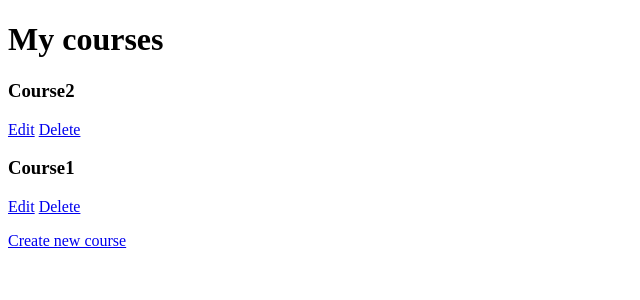
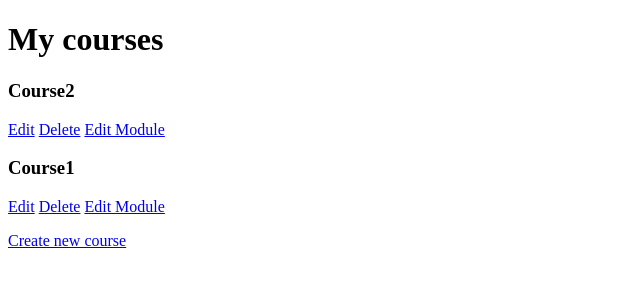
Before and after one commit to itzzvivek/Django-E-learning-Plateform, a Django app: page /core/mine/ in a window 1280 px wide. Shown: the part 60-360 px from the top of the page, without its empty margins (0-640 px from the left). Run offline with Django 4.2, Linux system fonts and the light colour scheme; a user stored in the database is signed in; data comes from the database, SQL or seed files in the repository.

Commit message:
add content features

```diff
--- a/core/forms.py
+++ b/core/forms.py
@@ -2,4 +2,4 @@ from django import forms
 from django.forms.models import inlineformset_factory
 from .models import Course, Module
 
-ModuleFormSet = inlineformset_factory(Course,Module,fields=['title','descriptions'],extra=2,can_delete =True)
+ModuleFormSet = inlineformset_factory(Course,Module,fields=['title','description'],extra=2,can_delete =True)
--- a/core/templates/core/manage/course/list.html
+++ b/core/templates/core/manage/course/list.html
@@ -9,6 +9,7 @@
     <p>
       <a href="{% url "course_edit" course.id %}">Edit</a>
       <a href="{% url "course_delete" course.id %}">Delete</a>
+      <a href="{% url "course_module_update" course.id %}">Edit Module</a>
     </p>
   </div>
   {% empty %}
--- a/core/templates/core/manage/course/module/formset.html
+++ b/core/templates/core/manage/module/formset.html
@@ -1,5 +1,6 @@
-{% extends "base.html" %} {% block title %} Edit "{{ course.title }}" {%
-endblock %} {% block content %}
+{% extends "base.html" %}
+{% block title %} Edit "{{ course.title }}"
+{% endblock %} {% block content %}
 <h1>Edit "{{ course.title }}"</h1>
 <div class="module">
   <h2>Course modules</h2>
--- a/core/urls.py
+++ b/core/urls.py
@@ -7,4 +7,7 @@ urlpatterns =[
     path('<pk>/edit/',views.CourseUpdateView.as_view(),name='course_edit'),
     path('<pk>/delete/',views.CourseDeleteView.as_view(),name='course_delete'),
     path('<pk>/module/',views.CourseModuleUpdateView.as_view(),name='course_module_update'),
+    path('module/<int:module_id>/content/<module_name>/create/',views.ContentCreateUpdateView.as_view(),name = 'module_content_create'),
+    path('module/<int:module_id>/content/<module_name>/<id>',views.ContentCreateUpdateView.as_view(),name='module_content_update'),
+    path('content/<int:id>/delete/',views.ContentDeleteView.as_view(),name='module_content_delete'),
 ]
--- a/core/views.py
+++ b/core/views.py
@@ -1,11 +1,14 @@
-from django.shortcuts import redirect,get_object_or_404
+from django.shortcuts import render,get_object_or_404
 from django.urls import reverse_lazy
 from django.views.generic.edit import CreateView, UpdateView, DeleteView
 from django.views.generic import ListView
 from django.contrib.auth.mixins import LoginRequiredMixin,PermissionRequiredMixin
-from django.views.generic.base import TemplateResponseMixin, View
-from .forms import  ModuleFormSet
 from .models import Course
+from django.views.generic.base import TemplateResponseMixin,View
+from django.forms.models import modelform_factory
+from django.apps import apps
+from .models import Module, Content
+from .forms import ModuleFormSet
 # Create your views here.
 
 class OwnerMixin(object):
@@ -41,24 +44,75 @@ class CourseDeleteView(OwnerCourseMixin, DeleteView):
     permission_required = 'core.delete_course'
 
 class CourseModuleUpdateView(TemplateResponseMixin, View):
-    template_name = 'core/manage/course/module/formset.html'
+    template_name = 'core/manage/module/formset.html'
     course = None
 
-    def get_formset(self, data=None):
-        return ModuleFormSet(instance=self.course,data=data)
+    def get_formset(self,data=None):
+        return ModuleFormSet(instance=self.course, data=data)
 
     def dispatch(self,request,pk):
         self.course = get_object_or_404(Course,id=pk,owner=request.user)
-        return super().dispatch(request, pk)
+        return super().dispatch(request,pk)
 
-    def get(self,request,*args, **kwargs):
+    def get(self, request, *args, **kwargs):
         formset = self.get_formset()
-        return self.render_to_response({'course':self.course,
-                                        'formset':formset})
+        return self.render_to_response({'course':self.course,'formset':formset})
 
-    def post(self,request,*args, **kwargs):
+    def post(self,request,*args,**kwargs):
         formset = self.get_formset(data=request.POST)
         if formset.is_valid():
             formset.save()
             return redirect('manage_course_list')
-        return self.render_to_response({'course':self.course,   'formset':formset})
+        return self.render_to_response({'course':self.course,'formset':formset})
+
+
+class ContentCreateUpdateView(TemplateResponseMixin, View):
+    module = None
+    model = None
+    obj = None
+    template_name = 'core/manage/content/form.html'
+
+    def get_model(self,model_name):
+        if model_name in ['text','video','image','file']:
+            return app.get_model(app_label='courses',model_name=model_name)
+        return None
+
+    def get_form(self,model, *args,**kwargs):
+        Form = modelform_factory(model, exclude=['owner','order','created','updated'])
+        return Form(*args,**kwargs)
+
+    def dispatch(self,request, module_id,model_name,id=None):
+        self.module = get_object_or_404I(Module,
+                                         id=module_id,
+                                         course_owner = request.user)
+        self.model = self.get_model(model_name)
+        if id:
+            self.obj = get_object_or_404(self.model,
+                                         id=id,
+                                         owner=request.user)
+        return super.dispatch(request, module_id,model_name = id)
+
+    def get(self,request,module_id,model_name,id=None):
+        form = self.get_form(self.model, instance=self.obj)
+        return self.render_to_response({'form':form,
+                                       'object':self.obj})
+    def post(self,request,module_id,model_name,id=None):
+        form = self.get_form(self.model, instance=self.obj,
+                             data=request.POST,files=request.FILES)
+        if form.is_valid():
+            obj = form.save(commit=False)
+            obj.owner = request.user
+            obj.save()
+            if not id:
+                #new content
+                Content.objects.create(module=self.module,item=obj)
+            return redirect('module_content_list',self.module.id)
+        return self.render_to_response({'form':form,'object':self.obj})
+
+class ContentDeleteView(View):
+    def post(self, request, id):
+        content = get_object_or_404(Content,id=id,module_course_owner=request.user)
+        module = content.module
+        content.item.delete()
+        content.delete()
+        return redirect('module_content_list',module.id)
```
Also changed, not shown: core/templates/core/manage/content/form.html (added, +25 -0 lines).
